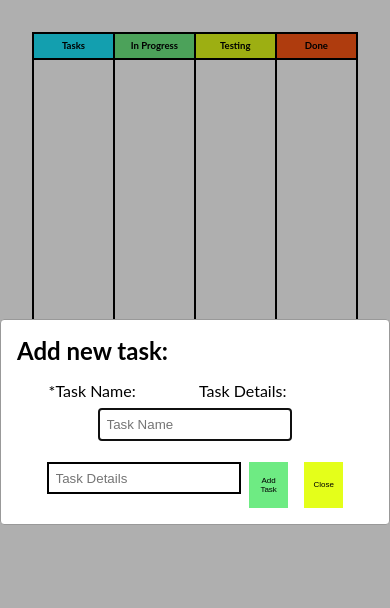
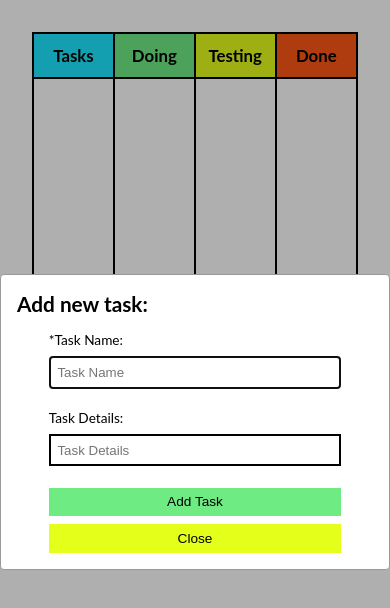
Before and after one commit to Cjmarsh0912/Kanban-Board, a React (Create React App) app: page / in a window 390 px wide. Both pictures are taken after a click on the button "New Task". Shown: the top 608 px of the page. Built offline with nearby package versions, Linux system fonts and the light colour scheme.

Commit message:
Changed the design of add task box and added to responsiveness

```diff
--- a/src/components/AddTask.js
+++ b/src/components/AddTask.js
@@ -21,6 +21,7 @@ export default function AddTask({ addTask, handleClose, tasks }) {
     addTask([...tasks, newTask]);
     setTask('');
     setHeader('');
+    focus.current.focus();
   };
 
   useEffect(() => {
@@ -39,7 +40,6 @@ export default function AddTask({ addTask, handleClose, tasks }) {
             }}
           >
             <label htmlFor='header'>*Task Name:</label>
-            <label htmlFor='task'>Task Details:</label>
             <input
               ref={focus}
               type='text'
@@ -50,6 +50,7 @@ export default function AddTask({ addTask, handleClose, tasks }) {
               value={header}
               onChange={(e) => setHeader(e.target.value)}
             />
+            <label htmlFor='task'>Task Details:</label>
             <input
               type='text'
               name='task'
--- a/src/components/App.css
+++ b/src/components/App.css
@@ -6,8 +6,9 @@
 }
 
 body {
-  width: 100%;
   height: 100%;
+  margin: auto;
+  max-width: 1280px;
 }
 
 button {
@@ -17,7 +18,6 @@ button {
   font-size: var(--fnt-size-sm);
   padding: 0.5em;
   transition: background-color 0.5s !important;
-  width: clamp(2em, 10vw, 7em);
 }
 
 button:hover {
@@ -31,9 +31,15 @@ button:hover {
 }
 
 :root {
-  --fnt-size-lrg: clamp(0.4rem, 5vw - 1rem, 1.6rem);
-  --fnt-size-md: clamp(0.1rem, 1.5vw, 1.3rem);
-  --fnt-size-sm: clamp(0.5rem, 1.5vw, 1.1rem);
+  --fnt-size-lrg: clamp(0.7rem, 3.5vw - 1rem, 1.6rem);
+  --fnt-size-sm: clamp(0.7rem, 3.5vw, 1.1rem);
+}
+
+@media screen and (min-width: 1280px) {
+  :root {
+    --fnt-size-lrg: clamp(1.6rem, 1vw, 3rem);
+    --fnt-size-sm: clamp(1.1rem, 1vw, 2rem);
+  }
 }
 
 /* 2. Header */
@@ -49,7 +55,7 @@ header {
 header div {
   border-right: 2px solid black;
   font-size: var(--fnt-size-lrg);
-  padding: 1em;
+  padding: 1em 0;
   text-align: center;
   width: clamp(10em, 100vw - 2em, 100%);
 }
@@ -75,8 +81,8 @@ header div:nth-child(4) {
   display: flex;
   margin: auto;
   margin-bottom: 0.5em;
+  max-width: clamp(10em, 100vw - 2em, 75em);
   min-height: 25em;
-  max-width: clamp(10em, 100vw - 2em, 75em);
 }
 
 .board > div {
@@ -106,6 +112,10 @@ header div:nth-child(4) {
   border-right: none;
 }
 
+.newTaskBtn {
+  width: 7em;
+}
+
 /* 4. Task */
 .task {
   background-color: #1be7ff;
@@ -118,6 +128,7 @@ header div:nth-child(4) {
 .task header {
   border: none;
   display: block;
+  font-size: var(--fnt-size-sm);
   margin: 0 auto 0 0;
   max-width: 25ch;
 }
@@ -135,8 +146,9 @@ header div:nth-child(4) {
 
 .task p {
   flex-basis: 100%;
+  font-size: var(--fnt-size-sm);
+  margin-right: auto;
   margin-top: 1em;
-  margin-right: auto;
   max-width: 30ch;
 }
 
@@ -166,35 +178,38 @@ header div:nth-child(4) {
   flex-wrap: wrap;
   gap: 1em;
   padding: 1em;
-  width: 40em;
+  width: 30em;
 }
 
 .box h2 {
   flex: 1 1 100%;
+  font-size: clamp(1.3rem, 3.5vw, 1.6rem);
 }
 
 .taskForm {
+  align-items: center;
   display: flex;
-  flex-wrap: wrap;
+  flex-direction: column;
   flex: 1 1 100%;
   gap: 0.5em;
-  justify-content: center;
 }
 
-.taskForm label {
-  flex: 0 1 40%;
+.taskForm > * {
+  width: clamp(10rem, 75vw, 20rem);
+}
+
+.taskForm > label {
+  font-size: var(--fnt-size-sm);
 }
 
 .taskForm input {
   border: 2px solid black;
-  flex: 0 1 40%;
   margin-bottom: 1em;
   padding: 0.5em;
 }
 
 .submit {
   background-color: #6eeb83 !important;
-  margin-right: 1em;
 }
 
 .taskForm button {
--- a/src/components/Board.js
+++ b/src/components/Board.js
@@ -167,7 +167,9 @@ export default function Board() {
           })}
         </DragDropContext>
       </div>
-      <button onClick={toggleCard}>New Task</button>
+      <button className='newTaskBtn' onClick={toggleCard}>
+        New Task
+      </button>
       {showCard && (
         <AddTask tasks={tasks} addTask={addTask} handleClose={toggleCard} />
       )}
--- a/src/components/Header.js
+++ b/src/components/Header.js
@@ -7,7 +7,7 @@ export default function Header() {
         <h2>Tasks</h2>
       </div>
       <div>
-        <h2>In Progress</h2>
+        <h2>Doing</h2>
       </div>
       <div>
         <h2>Testing</h2>
```
